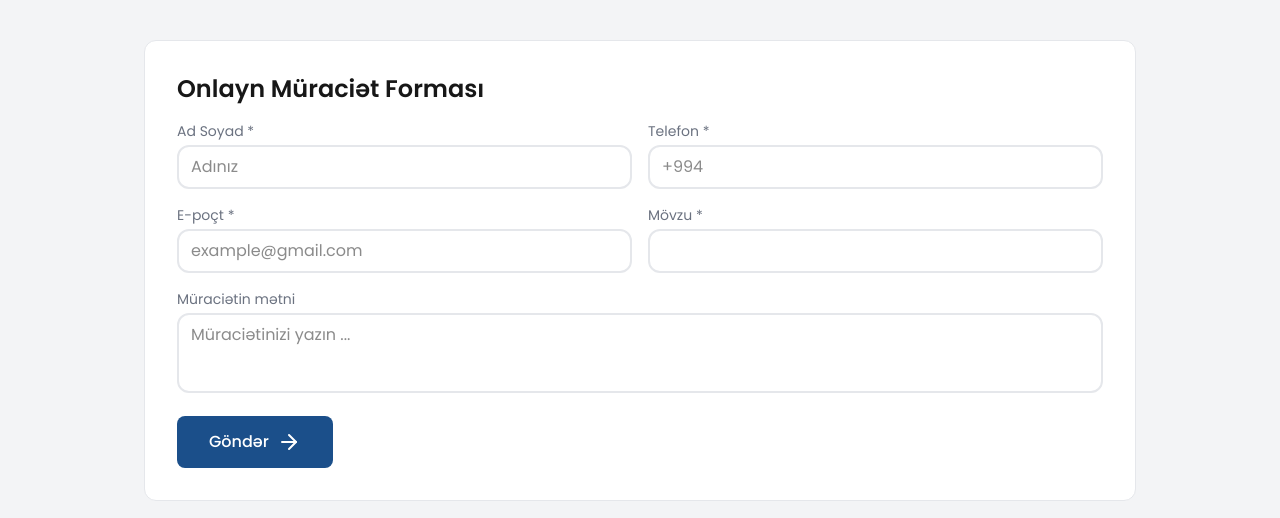
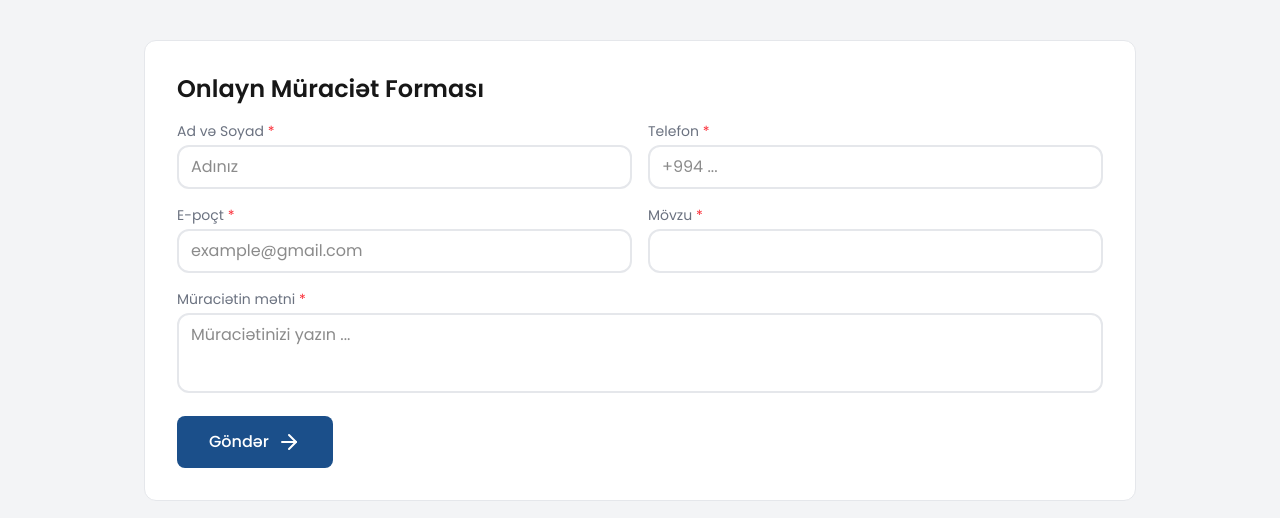
Before and after one commit to mmyakinin/kmp-dma, a Next.js app: page /alo-karyera-muraciet in a window 1280 px wide. Shown: the part 847-1365 px from the top of the page. Built offline with nearby package versions, Linux system fonts and the light colour scheme.

Commit message:
contact form && some features

```diff
--- a/app/(root)/alo-karyera-muraciet/page.tsx
+++ b/app/(root)/alo-karyera-muraciet/page.tsx
@@ -1,7 +1,11 @@
-import { Container, PageHeader, ContactCard } from "@/components/shared";
+import {
+    Container,
+    PageHeader,
+    ContactCard,
+    ContactForm,
+} from "@/components/shared";
 import { ContactCardProps } from "@/components/shared/cards/contact-card";
-import { Button } from "@/components/ui";
-import { ArrowRight, File, GraduationCap, MessageCircle, Phone } from "lucide-react";
+import { File, GraduationCap, MessageCircle, Phone } from "lucide-react";
 
 export const contactData: ContactCardProps[] = [
     {
@@ -60,76 +64,7 @@ export default function ContactPage() {
                 <h2 className="font-semibold text-2xl mb-4">
                     Onlayn Müraciət Forması
                 </h2>
-                <form action="">
-                    <div className="grid md:grid-cols-2 gap-4">
-                        <div>
-                            <label
-                                htmlFor=""
-                                className="block text-sm text-muted mb-1"
-                            >
-                                Ad Soyad *
-                            </label>
-                            <input
-                                type="text"
-                                placeholder="Adınız"
-                                className="w-full border-2 border-border rounded-xl py-2 pl-3 pr-10"
-                            />
-                        </div>
-                        <div>
-                            <label
-                                htmlFor=""
-                                className="block text-sm text-muted mb-1"
-                            >
-                                Telefon *
-                            </label>
-                            <input
-                                type="text"
-                                placeholder="+994"
-                                className="w-full border-2 border-border rounded-xl py-2 pl-3 pr-10"
-                            />
-                        </div>
-                        <div>
-                            <label
-                                htmlFor=""
-                                className="block text-sm text-muted mb-1"
-                            >
-                                E-poçt *
-                            </label>
-                            <input
-                                type="text"
-                                placeholder="example@gmail.com"
-                                className="w-full border-2 border-border rounded-xl py-2 pl-3 pr-10"
-                            />
-                        </div>
-                        <div>
-                            <label
-                                htmlFor=""
-                                className="block text-sm text-muted mb-1"
-                            >
-                                Mövzu *
-                            </label>
-                            <input
-                                type="text"
-                                className="w-full border-2 border-border rounded-xl py-2 pl-3 pr-10"
-                            />
-                        </div>
-                        <div className="md:col-span-2">
-                            <label
-                                htmlFor=""
-                                className="block text-sm text-muted mb-1"
-                            >
-                                Müraciətin mətni
-                            </label>
-                            <textarea
-                                className="w-full h-20 border-2 border-border rounded-xl py-2 pl-3 pr-10 resize-none"
-                                placeholder="Müraciətinizi yazın ..."
-                            />
-                        </div>
-                        <div className="md:col-span-2">
-                            <Button className="py-3.5 px-8 text-base max-[576px]:w-full">Göndər <ArrowRight className="ml-2"/></Button>
-                        </div>
-                    </div>
-                </form>
+                <ContactForm />
             </div>
         </Container>
     );
--- /dev/null
+++ b/components/shared/contact-form.tsx
@@ -0,0 +1,52 @@
+"use client";
+
+import React from "react";
+import { Button } from "../ui";
+import { ArrowRight } from "lucide-react";
+import { FormInput, FormTextarea } from ".";
+
+export const ContactForm: React.FC = () => {
+    return (
+        <form
+            onSubmit={(e) => {
+                e.preventDefault();
+                console.log("submit");
+            }}
+        >
+            <div className="grid md:grid-cols-2 gap-4">
+                <FormInput
+                    id="fullName"
+                    label={"Ad və Soyad"}
+                    placeholder="Adınız"
+                    required
+                />
+                <FormInput
+                    id="phone"
+                    label={"Telefon"}
+                    required
+                    placeholder="+994 ..."
+                />
+                <FormInput
+                    id="email"
+                    label={"E-poçt"}
+                    type="email"
+                    placeholder="example@gmail.com"
+                    required
+                />
+                <FormInput id="topic" label={"Mövzu"} required />
+                <FormTextarea
+                    id="message"
+                    label="Müraciətin mətni"
+                    placeholder="Müraciətinizi yazın ..."
+                    required
+                    className="md:col-span-2"
+                />
+                <div className="md:col-span-2">
+                    <Button className="py-3.5 px-8 text-base max-[576px]:w-full">
+                        Göndər <ArrowRight className="ml-2" />
+                    </Button>
+                </div>
+            </div>
+        </form>
+    );
+};
--- /dev/null
+++ b/components/shared/form/form-input.tsx
@@ -0,0 +1,31 @@
+"use client";
+
+import { cn } from "@/lib/utils";
+import { InputHTMLAttributes } from "react";
+
+interface Props extends InputHTMLAttributes<HTMLInputElement> {
+    label: string;
+    required?: boolean;
+    className?: string;
+}
+
+const onClickClear = () => {};
+
+export const FormInput: React.FC<Props> = ({
+    label,
+    required,
+    className,
+    ...props
+}) => {
+    return (
+        <div className={cn("w-full", className)}>
+            <label htmlFor={props.id} className="block text-sm text-muted mb-1">
+                {label} {required && <span className="text-red-500">*</span>}
+            </label>
+            <input
+                {...props}
+                className="w-full border-2 border-border rounded-xl py-2 pl-3 pr-10 focus-visible:outline-none focus-visible:border-primary transition-all duration-300"
+            />
+        </div>
+    );
+};
--- /dev/null
+++ b/components/shared/form/form-textarea.tsx
@@ -0,0 +1,31 @@
+"use client";
+
+import { cn } from "@/lib/utils";
+import { TextareaHTMLAttributes } from "react";
+
+interface Props extends TextareaHTMLAttributes<HTMLTextAreaElement> {
+    label: string;
+    required?: boolean;
+    className?: string;
+}
+
+const onClickClear = () => {};
+
+export const FormTextarea: React.FC<Props> = ({
+    label,
+    required,
+    className,
+    ...props
+}) => {
+    return (
+        <div className={cn("w-full", className)}>
+            <label htmlFor={props.id} className="block text-sm text-muted mb-1">
+                {label} {required && <span className="text-red-500">*</span>}
+            </label>
+            <textarea
+                {...props}
+                className="w-full h-20 border-2 border-border rounded-xl py-2 px-3 resize-none focus-visible:outline-none focus-visible:border-primary transition-all duration-300"
+            />
+        </div>
+    );
+};
--- /dev/null
+++ b/components/shared/form/index.ts
@@ -0,0 +1,2 @@
+export {FormInput} from "./form-input"
+export {FormTextarea} from "./form-textarea"
--- a/components/shared/index.ts
+++ b/components/shared/index.ts
@@ -1,5 +1,6 @@
 export { Header } from "./header";
 export { PageHeader } from "./page-header";
+export { ContactForm } from "./contact-form";
 export { Container } from "./container";
 export { Footer } from "./footer";
 export { MobileNavigation } from "./mobile-navigation";
@@ -10,3 +11,4 @@ export * from "./aletler";
 export * from "./cards";
 export * from "./personnel-index";
 export * from "./sections";
+export * from "./form";
```
